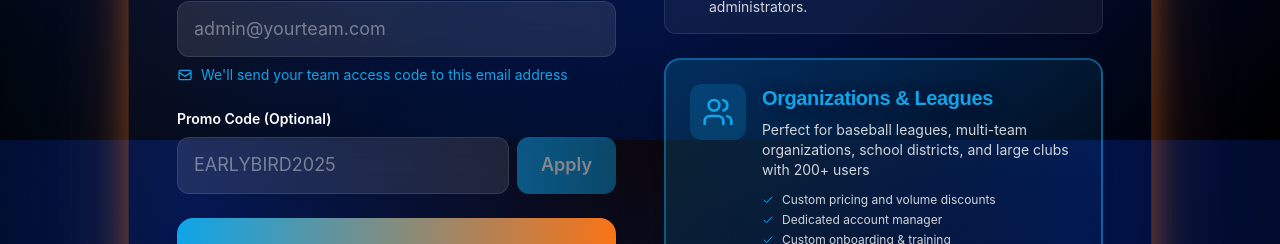
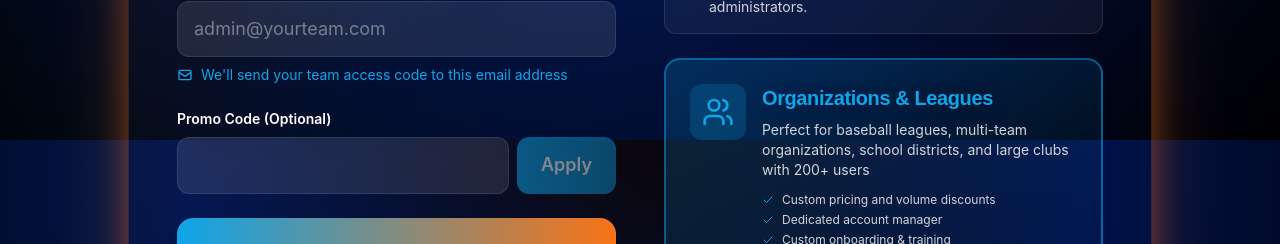
Before and after one commit to jbb1988/mandmwebsite, a Next.js app: page /team-licensing in a window 1280 px wide. Shown: the part 1460-1704 px from the top of the page. Built offline with nearby package versions, Linux system fonts and the light colour scheme.

Commit message:
Remove placeholder text from promo code input

```diff
--- a/src/app/team-licensing/page.tsx
+++ b/src/app/team-licensing/page.tsx
@@ -453,7 +453,7 @@ function TeamLicensingContent() {
                     id="promoCode"
                     value={promoCode}
                     onChange={(e) => setPromoCode(e.target.value.toUpperCase())}
-                    placeholder="EARLYBIRD2025"
+                    placeholder=""
                     disabled={promoValidation?.valid}
                     className="flex-1 px-4 py-3 rounded-xl border border-white/10 bg-white/10 backdrop-blur-md text-white placeholder:text-text-secondary/50 focus:outline-none focus:ring-2 focus:ring-neon-cortex-blue/50 focus:border-neon-cortex-blue/50 transition-all disabled:opacity-50 disabled:cursor-not-allowed uppercase"
                   />
```
